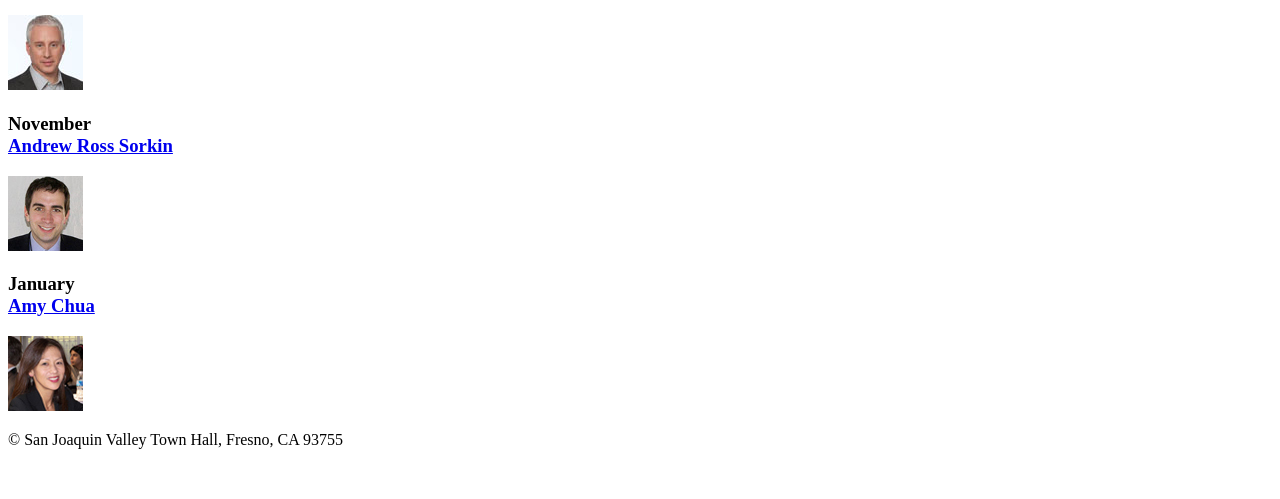
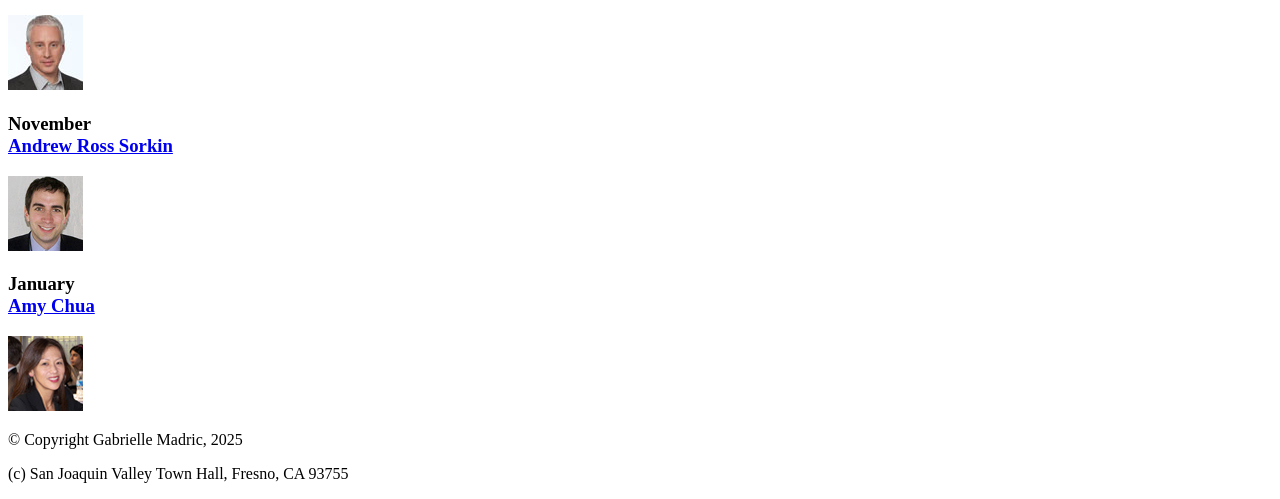
Before and after one commit to gm494/A05, a plain HTML site: page index.html in a window 1280 px wide. Shown: the part 570-1069 px from the top of the page. Before the commit the page ends 1035 px from the top, so only its background shows below. Drawn offline with Linux system fonts and the light colour scheme; files whose address does not match are found by name.

Commit message:
Update copyright information in index.html
Updated copyright information and added a copyright notice.

```diff
--- a/index.html
+++ b/index.html
@@ -43,7 +43,9 @@
 		<img src="images/chua75.jpg">
 	</main>
 	<footer>
-		<p>&copy; San Joaquin Valley Town Hall, Fresno, CA 93755</p>
+		<p>&copy; Copyright Gabrielle Madric, 2025</p>
+		<p>(c) San Joaquin Valley Town Hall, Fresno, CA 93755</p>
 	</footer>
 </body>
+
 </html>
```
